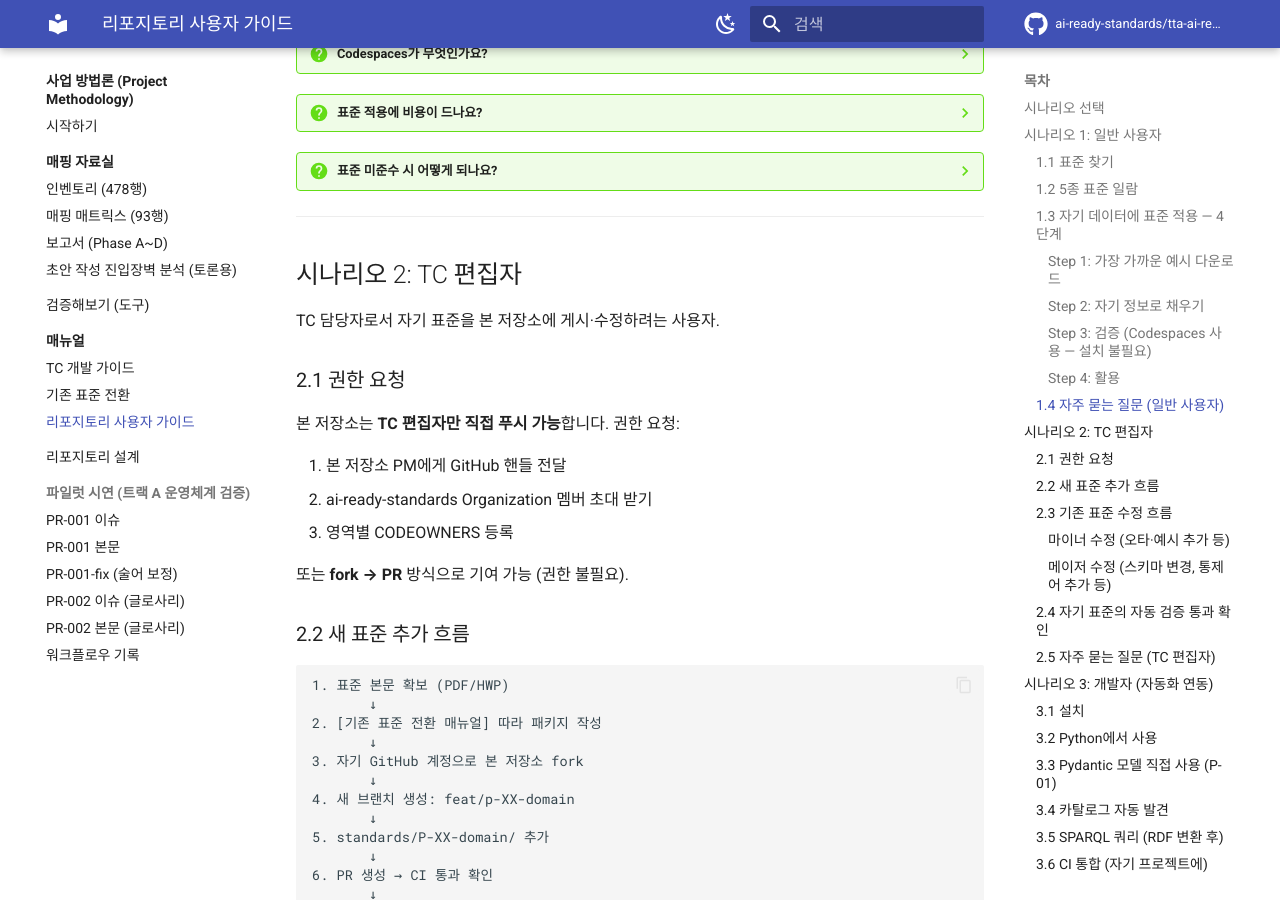
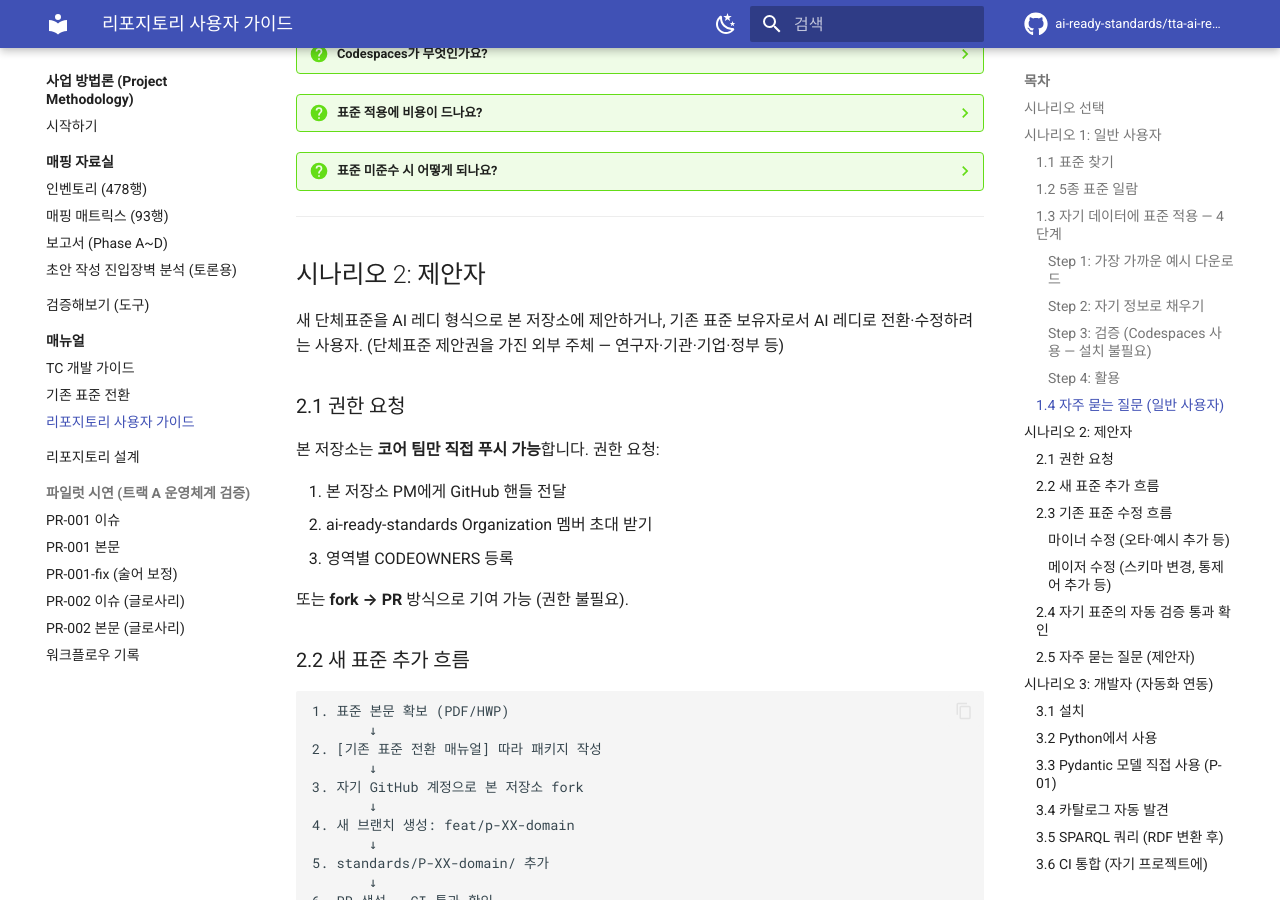
Before and after one commit to ai-ready-standards/tta-ai-ready, an MkDocs documentation site: the page built from docs/manuals/user-guide.md, in a window 1280 px wide and 900 px high, scrolled down 2601 px. Built offline with MkDocs 1.6.1 and Material for MkDocs 9.7.7, drawn with Linux system fonts in a browser that asks for light colours; comment, search, counter and statistics services are not loaded; some of the changed text lies outside the part shown.

Commit message:
docs: correct misuse of 'TC 편집자' across the site
사용자(PM) 지적: TC 편집자가 표준을 제안/작성하는 사람이 아니라,
PG606에 단체표준을 제안하는 외부 주체(제안자)가 제안·작성하는 것.
TC 편집자는 ⑪ 공고 이후 TC 내부의 편집·유지보수 담당 별개 역할.

6개 파일 9곳을 컨텍스트에 따라 두 가지 용어로 정정:

권한 컨텍스트 (TC 편집자 → 코어 팀):
- CONTRIBUTING.md §운영 모델
- docs/repository/index.md §3계층 권한
- docs/manuals/user-guide.md §2.1 (시나리오 2 권한 요청 설명)

역할 컨텍스트 (TC 편집자 → 제안자):
- docs/index.md 누구를 위한 사이트인가 표 + anchor 링크 갱신
- docs/getting-started.md 섹션 헤딩 + 설명 본문 (제안자 정의 추가)
- docs/manuals/index.md 매뉴얼 대상 표
- docs/manuals/user-guide.md 시나리오 2 헤딩·navigation·FAQ + 설명 본문

연결된 anchor 링크 갱신:
- docs/index.md → getting-started.md#제안자 (헤딩 변경 반영)
- user-guide.md TOC → #시나리오-2-제안자

본 변경으로 분석 문서(authoring-barrier-analysis.md) + 본 사이트 전체가
일관되게 "제안자 = ⑦ 초안 작성 책임자(외부 누구나)" 모델로 정렬됨.

Co-Authored-By: Claude Opus 4.7 (1M context) <noreply@anthropic.com>

```diff
--- a/docs/manuals/user-guide.md
+++ b/docs/manuals/user-guide.md
@@ -20,7 +20,7 @@
        ──→ [시나리오 1: 일반 사용자](#시나리오-1-일반-사용자)
 
   □ TC 담당자로서 자기 표준을 게시·수정하고 싶다
-       ──→ [시나리오 2: TC 편집자](#시나리오-2-tc-편집자)
+       ──→ [시나리오 2: 제안자](#시나리오-2-제안자)
 
   □ 개발자로서 본 표준을 시스템에 자동 연동하고 싶다
        ──→ [시나리오 3: 개발자](#시나리오-3-개발자-자동화-연동)
@@ -110,13 +110,13 @@ python standards/P-01-research-data/4_validator/validate.py my-dataset.jsonld
 
 ---
 
-## 시나리오 2: TC 편집자
+## 시나리오 2: 제안자
 
-TC 담당자로서 자기 표준을 본 저장소에 게시·수정하려는 사용자.
+새 단체표준을 AI 레디 형식으로 본 저장소에 제안하거나, 기존 표준 보유자로서 AI 레디로 전환·수정하려는 사용자. (단체표준 제안권을 가진 외부 주체 — 연구자·기관·기업·정부 등)
 
 ### 2.1 권한 요청
 
-본 저장소는 **TC 편집자만 직접 푸시 가능**합니다. 권한 요청:
+본 저장소는 **코어 팀만 직접 푸시 가능**합니다. 권한 요청:
 
 1. 본 저장소 PM에게 GitHub 핸들 전달
 2. ai-ready-standards Organization 멤버 초대 받기
@@ -182,7 +182,7 @@ PR 페이지 하단에 4개 CI job 결과 표시:
 
 빨간 ❌ 표시되면 클릭하여 로그 확인 → 수정 → 재push.
 
-### 2.5 자주 묻는 질문 (TC 편집자)
+### 2.5 자주 묻는 질문 (제안자)
 
 ??? question "TC 의장만 등록 가능한가요?"
     TC 의장 또는 TC 의장의 위임을 받은 작성자가 등록 가능. CODEOWNERS에 표준별 소유자가 지정됩니다.
```
Also changed, not shown: CONTRIBUTING.md (+1 -1 lines), docs/getting-started.md (+2 -2 lines), docs/index.md (+1 -1 lines), docs/manuals/index.md (+1 -1 lines), docs/repository/index.md (+1 -1 lines).
